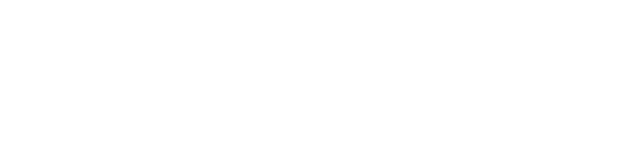
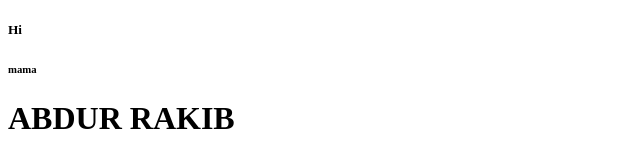
Before and after one commit to abdurrakibpro/practice-git-push, a plain HTML site: page index.html in a window 1280 px wide. Shown: the whole page, without its empty margins (0-640 px from the left). Drawn offline with Linux system fonts and the light colour scheme.

Commit message:
just update test

```diff
--- a/index.html
+++ b/index.html
@@ -7,6 +7,8 @@
     <title>AB</title>
 </head>
 <body>
-
+    <h5>Hi</h5>
+    <h6>mama</h6>
+    <h1>ABDUR RAKIB</h1>
 </body>
 </html>
```
